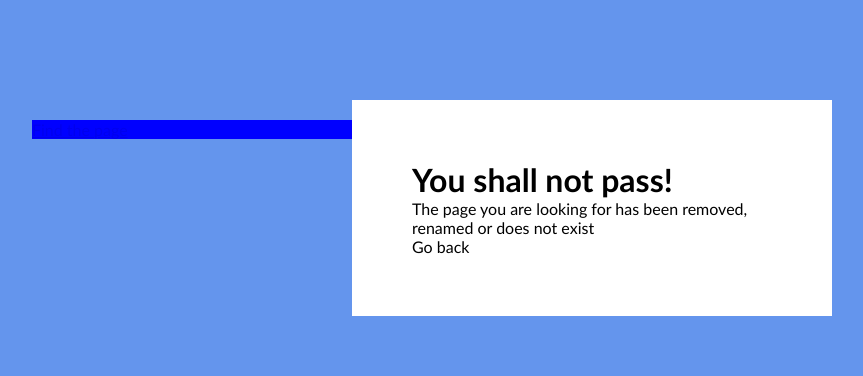
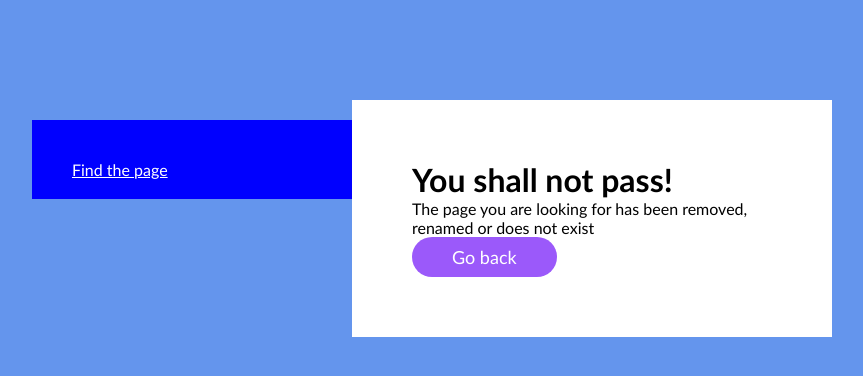
Before and after one commit to rudzyl/6-wrong-path, a plain HTML site: page index.html in a window 1280 px wide. Shown: the whole page, without its empty margins (208-1071 px from the left). Drawn offline with Linux system fonts and the light colour scheme.

Commit message:
Basic style

```diff
--- a/css/custom.css
+++ b/css/custom.css
@@ -13,11 +13,17 @@ body {
             width: 40%;
             background-color: blue;
             float: left;
+            padding: 40px;
+            padding-bottom: 20px;
             margin-top: 20px;
         }
             .bottomn-link {
+                display: inline-block;
+                width: 100%;
+                color: white;
             }
                 .link {
+                    color: white;
                 }
         .right-column {
             display: inline-block;
@@ -33,4 +39,13 @@ body {
                 .text {
                 }
             .btn {
+                display: inline-block;
+                padding: 10px;
+                padding-left: 40px;
+                padding-right: 40px;
+                line-height: 20px;
+                font-size: 18px;
+                border-radius: 20px;
+                background-color: #9B59FA;
+                color: white;
             }
```
Also changed, not shown: index.html (+1 -3 lines).
